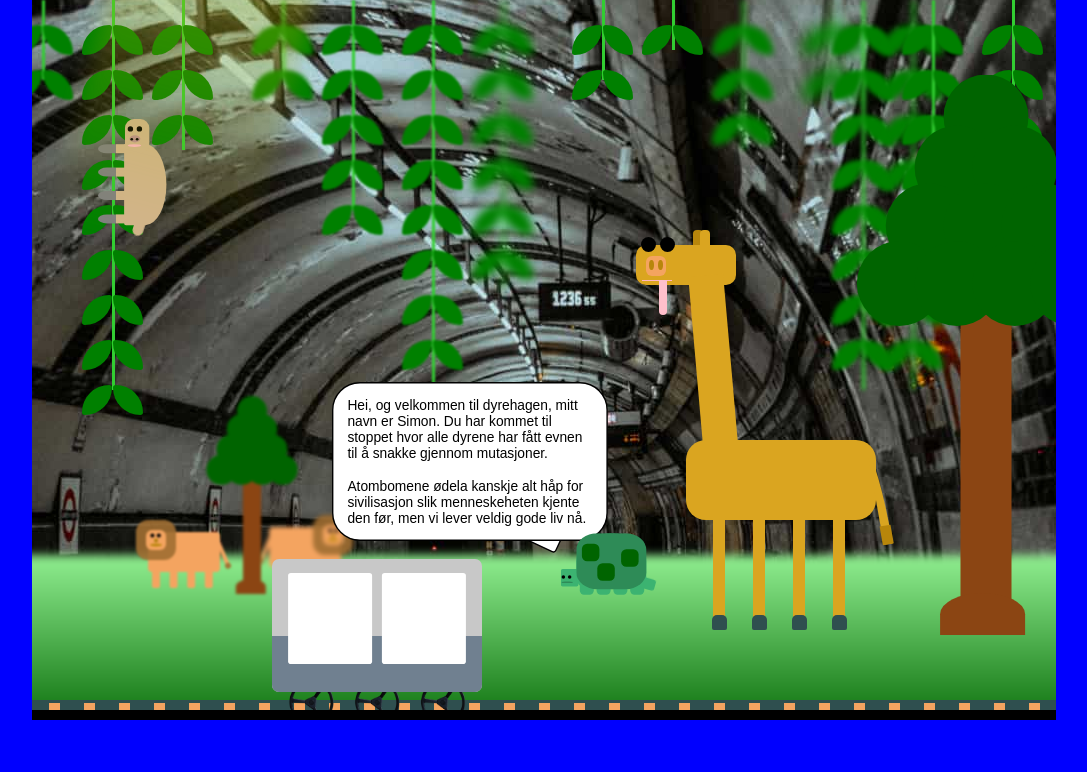
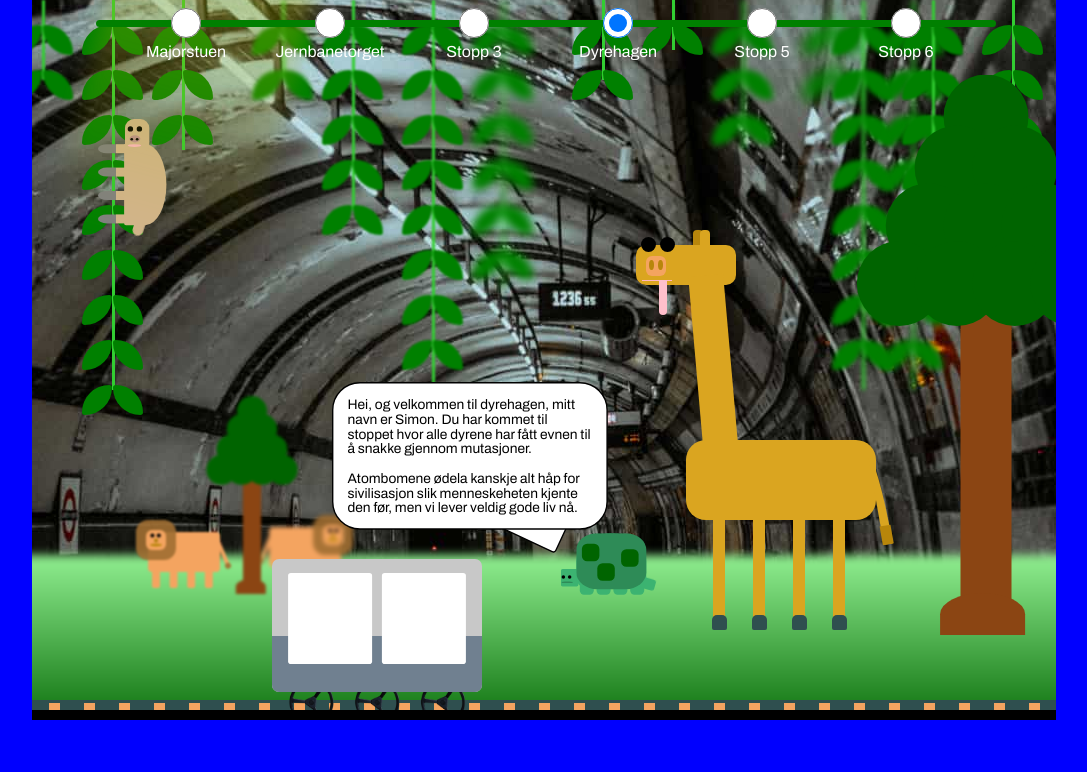
Before and after one commit to olejorgenbakken/Nettside, a plain HTML site: page dyrehage/dyrehage_1_0.html in a window 1280 px wide. Shown: the whole page, without its empty margins (96-1183 px from the left). Drawn offline with Linux system fonts and the light colour scheme.

Commit message:
Navigasjon lagt til

```diff
--- a/dyrehage/dyrehage_1_0.html
+++ b/dyrehage/dyrehage_1_0.html
@@ -4,12 +4,47 @@
     <link rel="icon" href="favicon.ico" type="image/x-icon" />
     <link rel="shortcut icon" href="https://cdn0.iconfinder.com/data/icons/joker-circus-by-joker2011-d3g8h6s/256/lion.png" type="image/x-icon" />
     <meta charset="utf-8">
+    <link href="https://fonts.googleapis.com/css?family=Archivo" rel="stylesheet">
     <link href="dyrehage.css" rel="stylesheet" type="text/css">
 </head>
 
 <body>
 
+    <iframe src="bakgrunnsmusikk.mp3" autoplay loop></iframe>
+
     <div id="dyrehageWrapper">
+        <section id="navigasjon">
+
+            <article class="stopp">
+                <input type="radio" id="stopp1" name="stopp" value="stopp1">
+                <label for="stopp1"><p>Majorstuen</p></label>
+            </article>
+
+            <article class="stopp">
+                <input type="radio" id="stopp2" name="stopp" value="stopp2">
+                <label for="stopp2"><p>Jernbanetorget</p></label>
+            </article>
+
+            <article class="stopp">
+                <input type="radio" id="stopp3" name="stopp" value="stopp3">
+                <label for="stopp3"><p>Stopp 3</p></label>
+            </article>
+
+            <article class="stopp">
+                <input type="radio" id="stopp4" name="stopp" value="stopp4" checked>
+                <label for="stopp4"><p>Dyrehagen</p></label>
+            </article>
+
+            <article class="stopp">
+                <input type="radio" id="stopp5" name="stopp" value="stopp5">
+                <label for="stopp5"><p>Stopp 5</p></label>
+            </article>
+
+            <article class="stopp">
+                <input type="radio" id="stopp6" name="stopp" value="stopp6">
+                <label for="stopp6"><p>Stopp 6</p></label>
+            </article>
+        </section>
 
         <!-- T-bane -->
         <div id="tbaneWrapper">
@@ -915,31 +950,6 @@
             <!-- Giraff -->
             <div class="giraff" id="giraff1">
 
-                <!-- Snakkeboble med tekst -->
-                <div class="snakker">
-
-                    <div class="snakkebobleTrekant"></div>
-
-                    <div class="snakkeboble">
-
-                        <p class="snakkebobleTekst">
-                            Grunner til å bli i dyrehagen:
-                        </p>
-
-                        <ul>
-                            <li>Dyrene er her</li>
-                            <li>Dyrene er ikke andre steder</li>
-                            <li>Se punkt 1 og 2</li>
-                        </ul>
-
-                        <p class="snakkebobleTekst">
-                            Så, som du sikkert forstår er det ikke mye å klage over her.
-                        </p>
-
-                    </div>
-
-                </div>
-
                 <!-- Hode og nakke til å animere -->
                 <div class="giraffHodeOgNakke">
 
@@ -988,6 +998,31 @@
                     </div>
 
                     <!-- Avslutning av hode og nakke -->
+                </div>
+
+                <!-- Snakkeboble med tekst -->
+                <div class="snakker">
+
+                    <div class="snakkebobleTrekant"></div>
+
+                    <div class="snakkeboble">
+
+                        <p class="snakkebobleTekst">
+                            Grunner til å bli i dyrehagen:
+                        </p>
+
+                        <ul>
+                            <li>Dyrene er her</li>
+                            <li>Dyrene er ikke andre steder</li>
+                            <li>Se punkt 1 og 2</li>
+                        </ul>
+
+                        <p class="snakkebobleTekst">
+                            Så, som du sikkert forstår er det ikke mye å klage over her.
+                        </p>
+
+                    </div>
+
                 </div>
 
                 <!-- Kroppen -->
```
